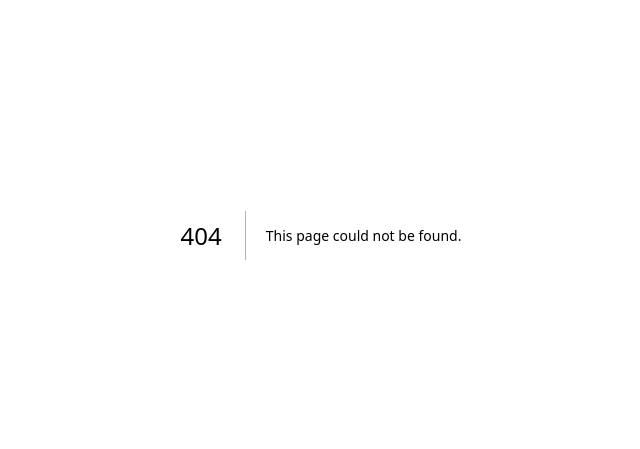
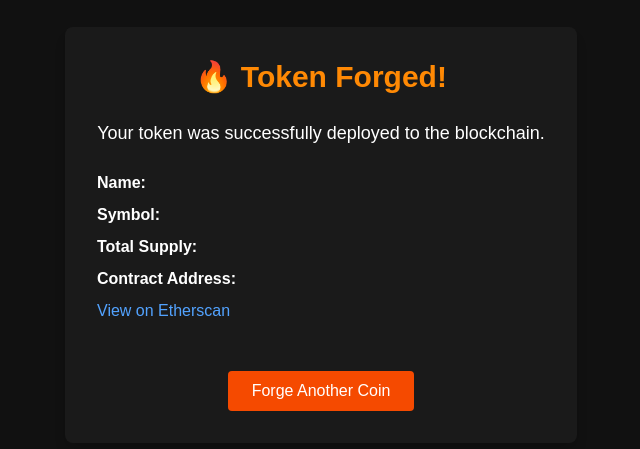
Before and after one commit to DDMaster24/meme-coin-launcher, a Next.js app: page /success in a window 1280 px wide. Before the commit this address had no page. Shown: the part 165-614 px from the top of the page, without its empty margins (319-959 px from the left). Built offline with nearby package versions, Linux system fonts and the light colour scheme.

Commit message:
success page redirect

```diff
--- a/app/launch/page.tsx
+++ b/app/launch/page.tsx
@@ -19,16 +19,30 @@ export default function LaunchPage() {
   };
 
 const deployToken = async () => {
+  if (!tokenName || !tokenSymbol || !tokenSupply) {
+    alert('Please fill in all fields.');
+    return;
+  }
+
   try {
-      setStatus('Deploying your coin...');
+    setStatus('Connecting to wallet...');
     const provider = new BrowserProvider(window.ethereum);
     const signer = await provider.getSigner();
 
     const factory = new ContractFactory(abi, bytecode, signer);
-      const contract = await factory.deploy(); // ✅ No arguments
+    setStatus('Deploying your coin...');
+
+    const contract = await factory.deploy(
+      tokenName,
+      tokenSymbol,
+      parseUnits(tokenSupply, 18)
+    );
     await contract.waitForDeployment();
 
-      setStatus(`Token deployed at: ${contract.target}`);
+    const address = await contract.getAddress();
+
+    // Redirect to success page with query params
+    window.location.href = `/success?name=${encodeURIComponent(tokenName)}&symbol=${encodeURIComponent(tokenSymbol)}&supply=${encodeURIComponent(tokenSupply)}&address=${address}`;
   } catch (err) {
     console.error('Error deploying token:', err);
     setStatus('Deployment failed. See console for details.');
--- /dev/null
+++ b/app/success/page.tsx
@@ -0,0 +1,45 @@
+// app/success/page.tsx
+'use client';
+
+import { useSearchParams } from 'next/navigation';
+
+export default function SuccessPage() {
+  const params = useSearchParams();
+
+  const name = params.get('name');
+  const symbol = params.get('symbol');
+  const supply = params.get('supply');
+  const address = params.get('address');
+
+  return (
+    <main className="min-h-screen flex flex-col items-center justify-center bg-[#111] text-white p-6">
+      <div className="max-w-lg w-full text-center space-y-6 bg-[#1a1a1a] p-8 rounded-lg shadow-lg">
+        <h1 className="text-3xl font-bold text-orange-400">🔥 Token Forged!</h1>
+
+        <p className="text-lg">Your token was successfully deployed to the blockchain.</p>
+
+        <div className="text-left space-y-2">
+          <p><strong>Name:</strong> {name}</p>
+          <p><strong>Symbol:</strong> {symbol}</p>
+          <p><strong>Total Supply:</strong> {supply} {symbol}</p>
+          <p><strong>Contract Address:</strong> <span className="break-words text-orange-300">{address}</span></p>
+          <a
+            href={`https://sepolia.etherscan.io/address/${address}`}
+            target="_blank"
+            rel="noopener noreferrer"
+            className="text-blue-400 hover:underline"
+          >
+            View on Etherscan
+          </a>
+        </div>
+
+        <a
+          href="/launch"
+          className="mt-6 inline-block px-6 py-2 bg-orange-600 hover:bg-orange-700 rounded text-white"
+        >
+          Forge Another Coin
+        </a>
+      </div>
+    </main>
+  );
+}
--- a/scripts/deploy.js
+++ b/scripts/deploy.js
@@ -1,10 +1,14 @@
 const { ethers } = require("hardhat");
 
 async function main() {
+  const name = "Forge Coin";
+  const symbol = "FCC";
+  const supply = ethers.parseUnits("1000000", 18); // 1 million with 18 decimals
+
   const ForgeCoin = await ethers.getContractFactory("ForgeCoin");
-  const forgeCoin = await ForgeCoin.deploy();
+  const forgeCoin = await ForgeCoin.deploy(name, symbol, supply);
 
-  await forgeCoin.waitForDeployment(); // ⬅️ This is now the correct method
+  await forgeCoin.waitForDeployment();
 
   console.log("ForgeCoin deployed to:", forgeCoin.target);
 }
```
Also changed, not shown: 1 other file (tests, documents, lock files or other folders). Lines whose indentation alone changed are shown as unchanged.
